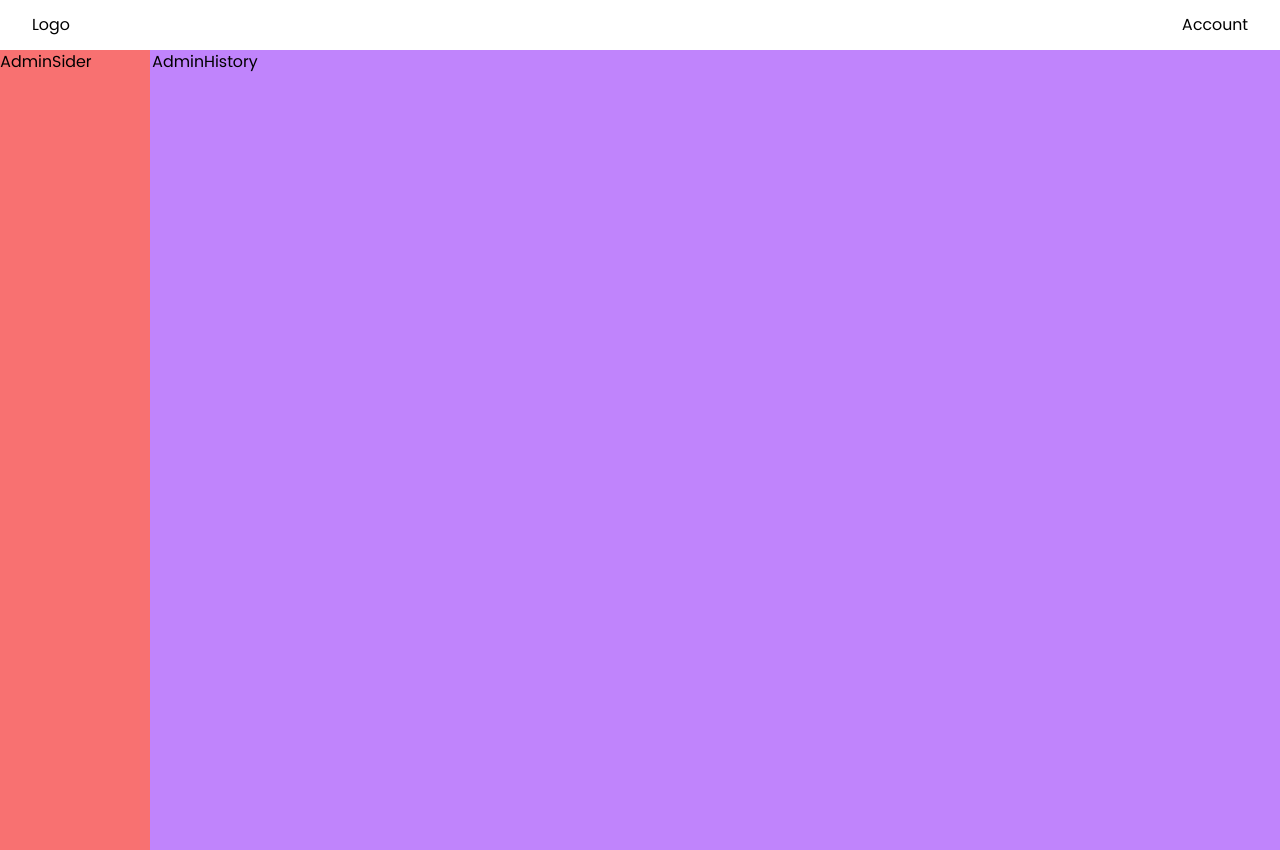
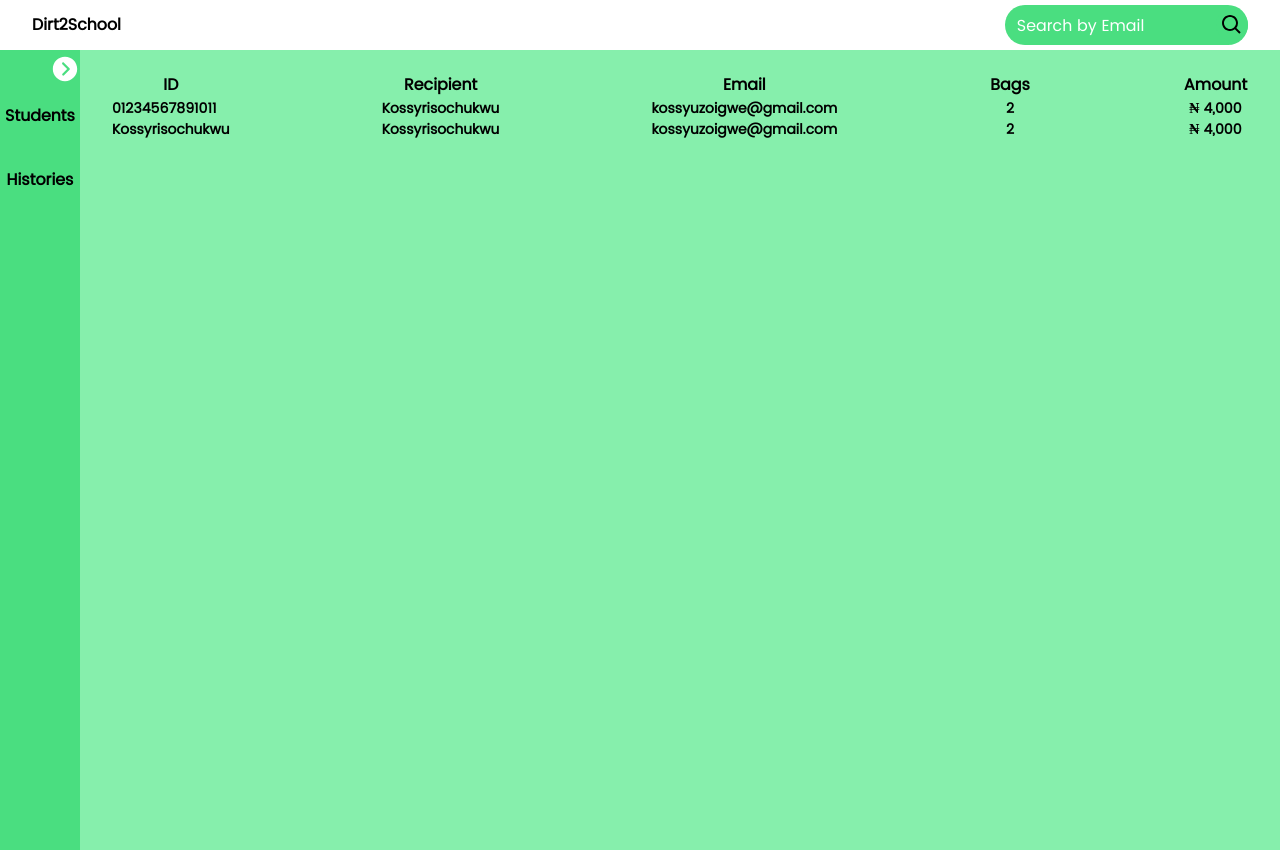
Before and after one commit to FrancisUzoigwe/Dirt2school.2, a React (Vite) app: page /adminroute/history in a window 1280 px wide. Built offline with nearby package versions, Linux system fonts and the light colour scheme.

Commit message:
admin screen 80% done

```diff
--- a/src/components/common/AdminLayout.tsx
+++ b/src/components/common/AdminLayout.tsx
@@ -1,17 +1,19 @@
 import { Outlet } from "react-router-dom";
 import AdminHeader from "../static/AdminHeader";
 import AdminSider from "../static/AdminSider";
+import { useSelector } from "react-redux";
 
 const AdminLayout = () => {
+  const adminTog = useSelector((state: any) => state.aToggle);
   return (
     <div className="w-full min-h-[100vh] flex">
       <div className="w-full">
         <AdminHeader />
         <div className="flex w-full h-full justify-between ">
-          <div className="w-[150px]  bg-red-400">
+          <div className={`${adminTog ? "w-[150px]" : "w-[80px]"} bg-green-400`}>
             <AdminSider />
           </div>
-          <div className="bg-purple-400 w-full px-[2px]">
+          <div className="bg-green-300 w-full px-[2px]">
             <Outlet />
           </div>
         </div>
--- a/src/components/static/AdminHeader.tsx
+++ b/src/components/static/AdminHeader.tsx
@@ -1,11 +1,24 @@
+import { BiSearch } from "react-icons/bi";
+
 const AdminHeader = () => {
   return (
     <>
-      <div className="w-full flex h-[50px] justify-center items-center bg-white">
+      <div className="w-full flex h-[50px] justify-center items-center bg-white z-[600] relative">
         <div className="w-full h-[50px] items-center flex  justify-center  fixed bg-white">
-          <div className="w-[95%] flex h-full justify-between items-center bg-white">
-            <div>Logo</div>
-            <div>Account</div>
+          <div className="w-[95%] flex h-full justify-between items-center ">
+            <div className="font-bold">Dirt2School</div>
+            <div className="relative w-[20%] flex justify-between items-center">
+              <input
+                type="text"
+                name=""
+                id=""
+                className="bg-green-400 outline-none h-[40px] w-full rounded-3xl pl-3 text-white placeholder:text-white "
+                placeholder="Search by Email"
+              />
+              <div className="absolute right-0  px-1 py-1 rounded-full bg-green-400">
+                <BiSearch className="text-2xl" />
+              </div>
+            </div>
           </div>
         </div>
       </div>
--- a/src/components/static/AdminSider.tsx
+++ b/src/components/static/AdminSider.tsx
@@ -1,9 +1,74 @@
+import { IoIosArrowDroprightCircle } from "react-icons/io";
+import { useDispatch } from "react-redux";
+import { useSelector } from "react-redux";
+import { adminToggle, changedAdminToggle } from "../../global/globalState";
+import { useState } from "react";
+import { PiStudentFill } from "react-icons/pi";
+import { Link } from "react-router-dom";
+import { MdOutlineManageHistory } from "react-icons/md";
 const AdminSider = () => {
+  const adminTog = useSelector((state: any) => state.aToggle);
+  const dispatch = useDispatch();
+  const [clicked, setClicked] = useState<boolean>(false);
+  const onClicked = () => {
+    setClicked(!clicked);
+  };
   return (
     <>
-      <div className="w-[150px] bg-purple-500 h-full">
-        <div className="w-[150px] h-full bg-red-400 fixed">
-          <div>AdminSider</div>
+      <div className={`${adminTog ? "w-[150px]" : "w-[80px]"}  h-full`}>
+        <div
+          className={`${
+            adminTog ? "w-[150px]" : "w-[80px]"
+          } h-full  flex flex-col fixed`}
+        >
+          <div
+            className="flex justify-end mt-1"
+            onClick={() => {
+              onClicked();
+            }}
+          >
+            {clicked ? (
+              <IoIosArrowDroprightCircle
+                className="text-3xl text-white hover:cursor-pointer hover:scale-110 transition-all duration-300"
+                onClick={() => {
+                  dispatch(changedAdminToggle());
+                }}
+              />
+            ) : (
+              <IoIosArrowDroprightCircle
+                className="text-3xl text-white hover:cursor-pointer hover:scale-110 transition-all duration-300"
+                onClick={() => {
+                  dispatch(adminToggle());
+                }}
+              />
+            )}
+          </div>
+
+          <div className="flex items-center justify-center my-5 ">
+            <Link to="/adminroute">
+              <div className="flex justify-center items-center font-bold">
+                Students
+                {adminTog && (
+                  <div className="ml-2">
+                    <PiStudentFill className="text-2xl" />
+                  </div>
+                )}
+              </div>
+            </Link>
+          </div>
+
+          <div className="flex items-center justify-center my-5 ">
+            <Link to="/adminroute/history">
+              <div className="flex justify-center items-center font-bold">
+                Histories
+                {adminTog && (
+                  <div className="ml-2">
+                    <MdOutlineManageHistory className="text-2xl" />
+                  </div>
+                )}
+              </div>
+            </Link>
+          </div>
         </div>
       </div>
     </>
--- a/src/global/globalState.tsx
+++ b/src/global/globalState.tsx
@@ -2,15 +2,23 @@ import { createSlice } from "@reduxjs/toolkit";
 
 const initialState = {
   uToggle: false,
+  aToggle: false,
   reset: false,
   student: {} || null,
   dropDown: false,
+  detail: false,
 };
 
 const globalState: any = createSlice({
   name: "state",
   initialState,
   reducers: {
+    detailToggle: (state: any) => {
+      state.detail = true;
+    },
+    changedDetailToggle: (state: any) => {
+      state.detail = false;
+    },
     userToggled: (state: any) => {
       state.uToggle = true;
     },
@@ -35,10 +43,18 @@ const globalState: any = createSlice({
     logOutStudent: (state: any) => {
       state.student = null;
     },
+    adminToggle: (state: any) => {
+      state.aToggle = true;
+    },
+    changedAdminToggle: (state: any) => {
+      state.aToggle = false;
+    },
   },
 });
 
 export const {
+  adminToggle,
+  changedAdminToggle,
   userToggled,
   userChangedToggled,
   resetToggled,
@@ -47,6 +63,8 @@ export const {
   changedDrop,
   mainStudent,
   logOutStudent,
+  detailToggle,
+  changedDetailToggle,
 } = globalState.actions;
 
 export default globalState.reducer;
--- a/src/pages/admin/AdminDetailedScreen.tsx
+++ b/src/pages/admin/AdminDetailedScreen.tsx
@@ -1,8 +1,24 @@
+import { useDispatch } from "react-redux";
+import { changedDetailToggle } from "../../global/globalState";
 
 const AdminDetailedScreen = () => {
+  const dispatch = useDispatch();
   return (
-    <div>AdminDetailedScreen</div>
-  )
-}
+    <div
+      className="fixed top-0 left-0 h-full flex flex-col justify-center items-center w-full "
+      style={{ backdropFilter: "blur(4px)" }}
+    >
+      <div
+        className="text-right my-4 hover:cursor-pointer"
+        onClick={() => {
+          dispatch(changedDetailToggle());
+        }}
+      >
+        Cancel
+      </div>
+      <div className="text-right">AdminDetailedScreen</div>
+    </div>
+  );
+};
 
-export default AdminDetailedScreen
+export default AdminDetailedScreen;
--- a/src/pages/admin/AdminHistory.tsx
+++ b/src/pages/admin/AdminHistory.tsx
@@ -1,8 +1,55 @@
+const AdminHistory = () => {
+    return (
+      <>
+        <div className="flex justify-center items-center w-full ">
+          <div className="flex justify-between items-center w-[95%] mt-[14px]">
+            <table className="w-full flex justify-between mt-2">
+              <table className="block">
+                <th>ID</th>
+                <tr className="text-[14px] max-sm:text-[10px] font-bold">
+                  01234567891011
+                </tr>
+                <tr className="text-[14px] max-sm:text-[10px] font-bold">
+                  Kossyrisochukwu
+                </tr>
+              </table>
+              <table className="block">
+                <th>Recipient</th>
+                <tr className="text-[14px] max-sm:text-[10px] font-bold">
+                  Kossyrisochukwu
+                </tr>
+                <tr className="text-[14px] max-sm:text-[10px] font-bold">
+                  Kossyrisochukwu
+                </tr>
+              </table>
+              <table>
+                <th>Email</th>
+                <tr className="text-[14px] max-sm:text-[10px] font-bold">
+                  kossyuzoigwe@gmail.com
+                </tr>
+                <tr className="text-[14px] max-sm:text-[10px] font-bold">
+                  kossyuzoigwe@gmail.com
+                </tr>
+              </table>
+              <table className="flex items-center flex-col">
+                <th>Bags</th>
+                <tr className="text-[14px] max-sm:text-[10px] font-bold">2</tr>
+                <tr className="text-[14px] max-sm:text-[10px] font-bold">2</tr>
+              </table>
+              <table className="flex items-center flex-col">
+                <th>Amount</th>
+                <tr className="text-[14px] max-sm:text-[10px] font-bold">
+                  <span className="mr-1 ">₦</span>4,000
+                </tr>
+                <tr className="text-[14px] max-sm:text-[10px] font-bold">
+                  <span className="mr-1 ">₦</span>4,000
+                </tr>
+              </table>
+            </table>
+          </div>
+        </div>
+      </>
+    );
+  };
 
-
-
-const AdminHistory = () => {
-  return <div>AdminHistory</div>;
-};
-
-export default AdminHistory;
+  export default AdminHistory;
--- a/src/pages/admin/AdminScreen.tsx
+++ b/src/pages/admin/AdminScreen.tsx
@@ -1,8 +1,17 @@
+import { useSelector } from "react-redux";
+import { Students } from "./AdminStudents";
+import AdminDetailedScreen from "./AdminDetailedScreen";
 
 const AdminScreen = () => {
+  const detail = useSelector((state: any) => state.detail);
   return (
-    <div>AdminScreen</div>
-  )
-}
+    <>
+      {detail && <AdminDetailedScreen />}
+      <div className="grid grid-cols-4 gap-2 mt-3">
+        <Students />
+      </div>
+    </>
+  );
+};
 
-export default AdminScreen
+export default AdminScreen;
--- /dev/null
+++ b/src/pages/admin/AdminStudents.tsx
@@ -0,0 +1,37 @@
+import { useDispatch } from "react-redux";
+import { detailToggle } from "../../global/globalState";
+
+interface iStudent {
+  name?: string;
+  email?: string;
+  price?: string;
+}
+
+export const Students: React.FC<iStudent> = ({ name, email, price }) => {
+  const dispatch = useDispatch();
+  return (
+    <>
+      <div
+        className="flex h-[180px] border  flex-col items-center justify-center rounded-lg bg-green-500  hover:cursor-pointer transition-all duration-300 "
+        onClick={() => {
+          dispatch(detailToggle());
+        }}
+      >
+        <div className="w-[80px] h-[80px] rounded-full border ">
+          <img
+            src={""}
+            alt="Image"
+            className="object-cover w-full h-full rounded-full"
+          />
+        </div>
+        <div className="font-bold text-white max-sm:text-[13px]">
+          {name}Francis Uzoigwe
+        </div>
+        <div className="text-[12px] font-bold max-sm:text-[10px]">
+          {email}kossyuzoigwe@gmail.com
+        </div>
+        <div className="font-bold text-white">₦{price}2000</div>
+      </div>
+    </>
+  );
+};
```
